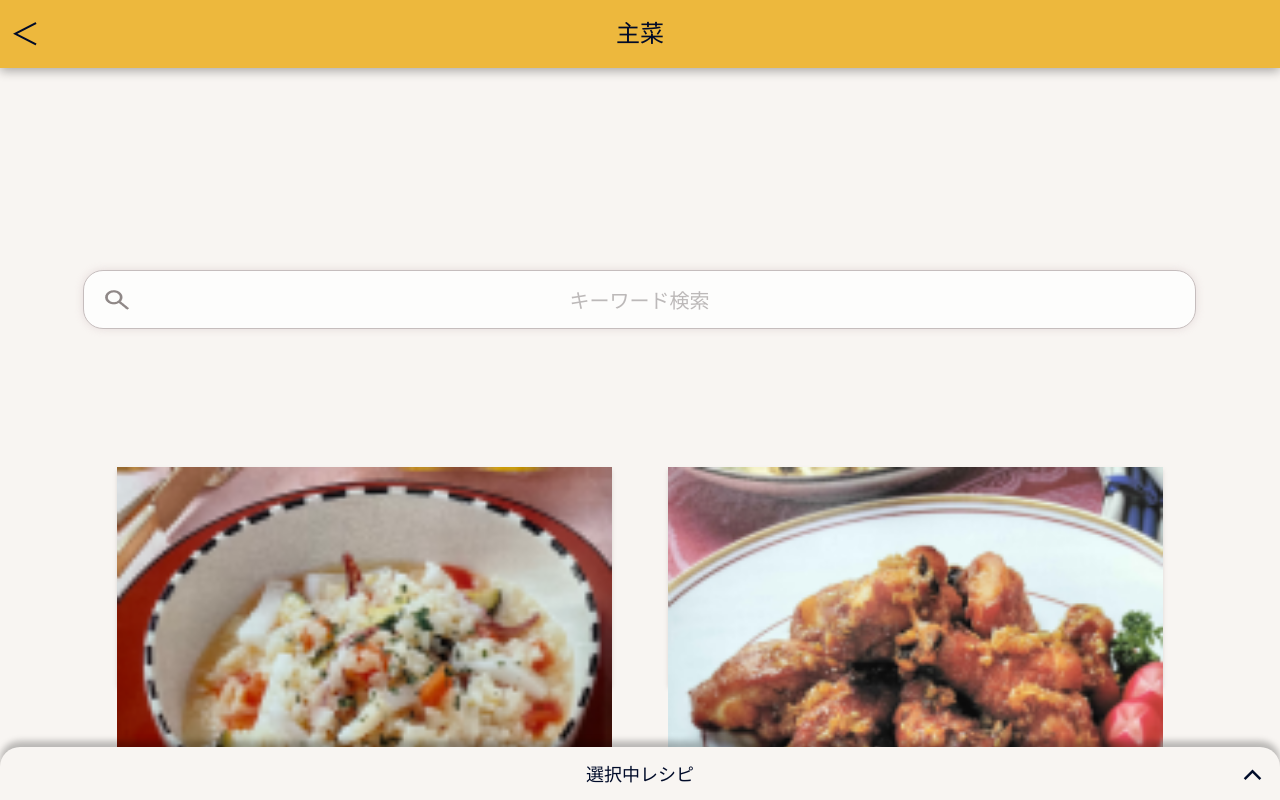
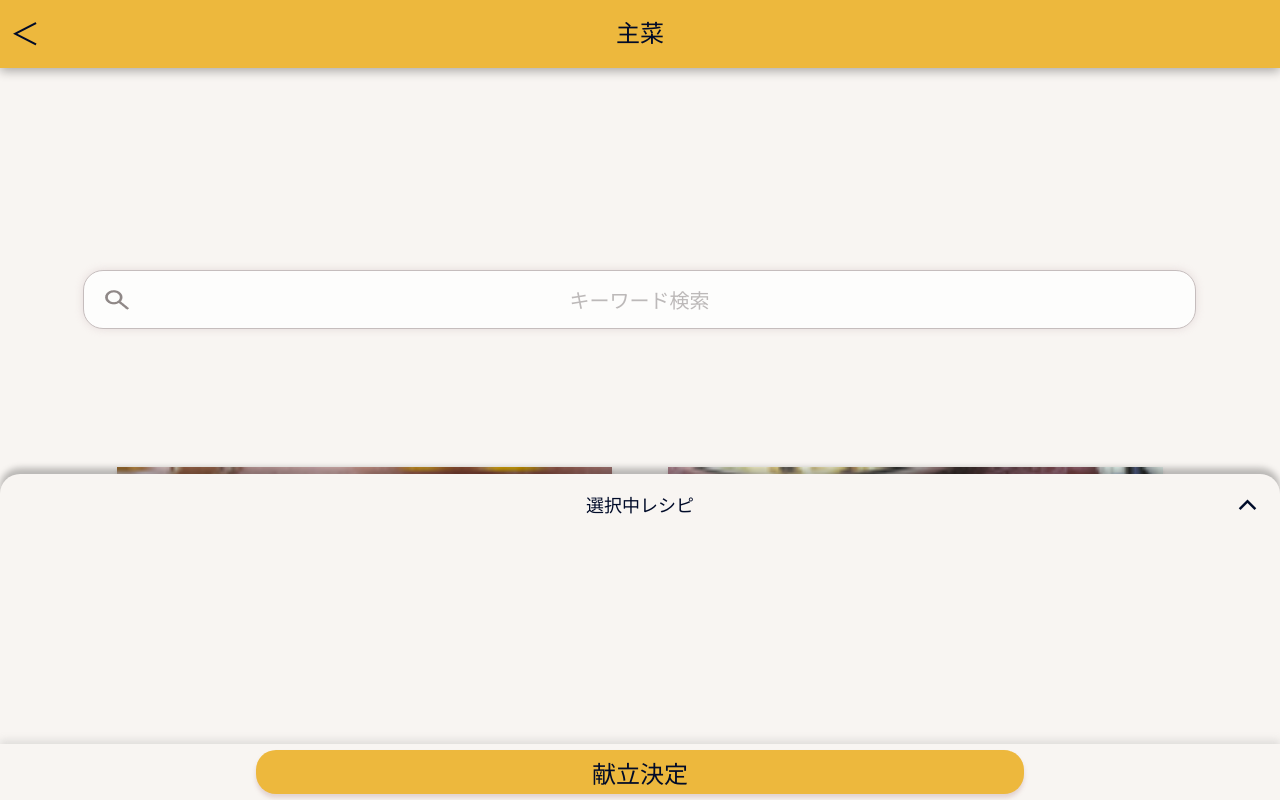
Before and after one commit to kousei-s/makeck_front, a React (Vite) app: page /RecipeSelection in a window 1280 px wide. Shown: the top 800 px of the page. Built offline with nearby package versions, Linux system fonts and the light colour scheme; a web font is replaced by a local one.

Commit message:
[add] 画面遷移とモダール作業

```diff
--- a/src/pages/MenuConfirmation.jsx
+++ b/src/pages/MenuConfirmation.jsx
@@ -39,7 +39,7 @@ function MenuConfirmation() {
     return (
         <div className='App noScroll'>
             <header>
-                <div className='backBtn' onClick={() => navigate('/')}>＜</div>
+                <div className='backBtn' onClick={() => navigate('/RecipeSelection')}>＜</div>
                 <div id='pageTitle'>{title}</div>
             </header>
 
@@ -70,7 +70,7 @@ function MenuConfirmation() {
             </main>
 
             <footer id='decisionFooter'>
-                <button type='button' id='decisionBtn' onClick={() => navigate('/material')}>手順書作成</button>
+                <button type='button' id='decisionBtn' onClick={() => navigate('/cookProcess')}>手順書作成</button>
             </footer>
         </div>
     );
--- a/src/pages/RecipeSelection.jsx
+++ b/src/pages/RecipeSelection.jsx
@@ -96,6 +96,11 @@ export default function RecipeSelection() {
             </div>
           </div>
 
+
+          <footer id='decisionFooter'>
+                <button type='button' id='decisionBtn' onClick={() => navigate('/menuConfirmation')}>献立決定</button>
+          </footer>
+
         </div>
     );
 
--- a/src/styles/modal.css
+++ b/src/styles/modal.css
@@ -1,16 +1,15 @@
 /* レシピ選択中モーダル */
 .modal_bottom {
     position: fixed;                /*モーダル固定*/
-    bottom: -2px;                      /*モーダル固定*/
+    bottom: -2px;                   /*モーダル固定*/
     width: 100%;                    /*横幅*/
-    height: 55px;                   /*高さ*/
+    height: 41%;                   /*高さ*/
     background-color: var(--base-color);    /*背景色*/
     border-radius: 20px 20px 0 0;   /*左上と右上の角丸*/
     box-shadow: 0 -6px 6px rgba(0, 0, 0, 0.25); /*閉状態の影*/
     display: flex;
-    align-items: center;            /*垂直中央*/
     justify-content: center;        /*水平中央*/
-    z-index: 100;
+    z-index: 50;
 
 }
 
@@ -23,6 +22,6 @@
 
 .upButton {
     margin-left: auto;      /*右寄せ*/
-    margin-right: 10px;     /*調整用*/
-    margin-top: 5px;        /*調整用*/
+    margin-right: 15px;     /*調整用*/
+    margin-top: 13px;        /*調整用*/
 }
```
